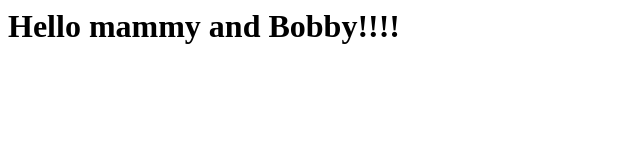
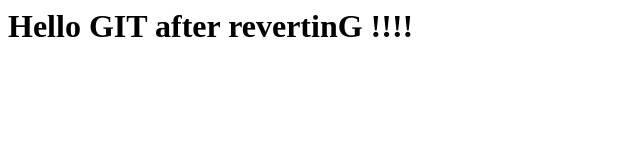
Before and after one commit to yaneproger/cicd, a plain HTML site: page index.html in a window 1280 px wide. Shown: the whole page, without its empty margins (0-640 px from the left). Drawn offline with Linux system fonts and the light colour scheme.

Commit message:
index.html modified after reverting

```diff
--- a/index.html
+++ b/index.html
@@ -1 +1 @@
-<h1>Hello mammy and Bobby!!!!<h1>
+<h1>Hello GIT after revertinG !!!!<h1>
```
